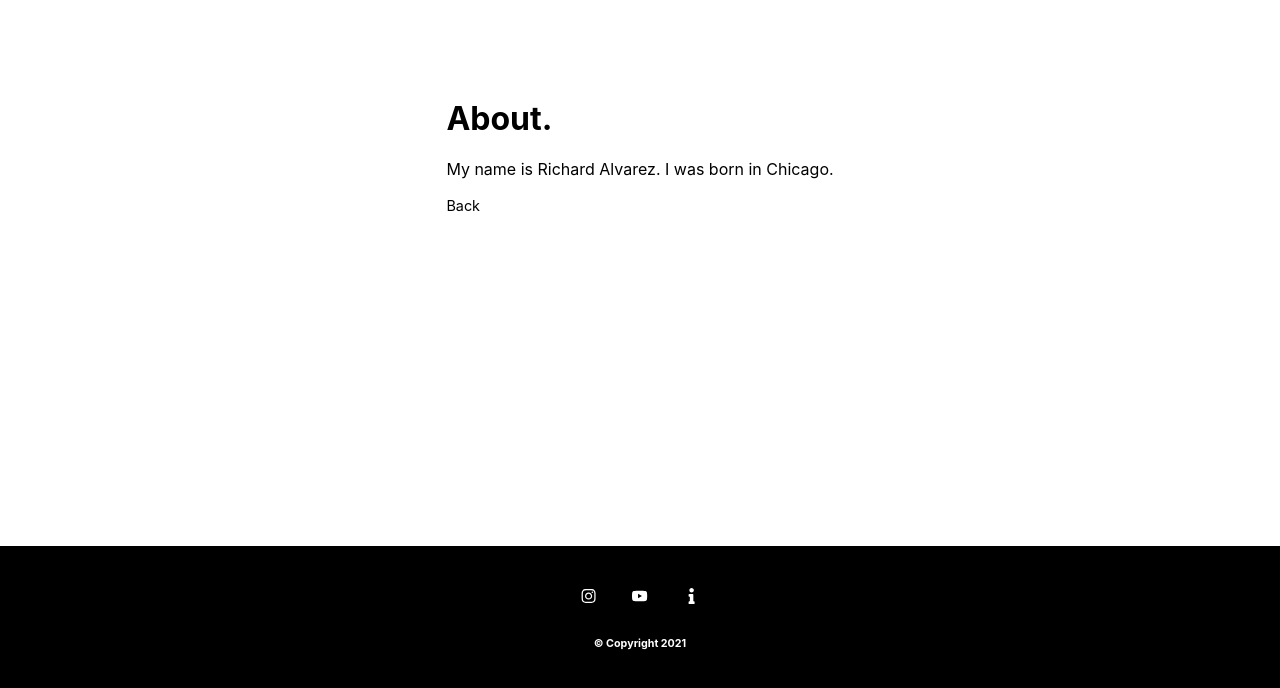
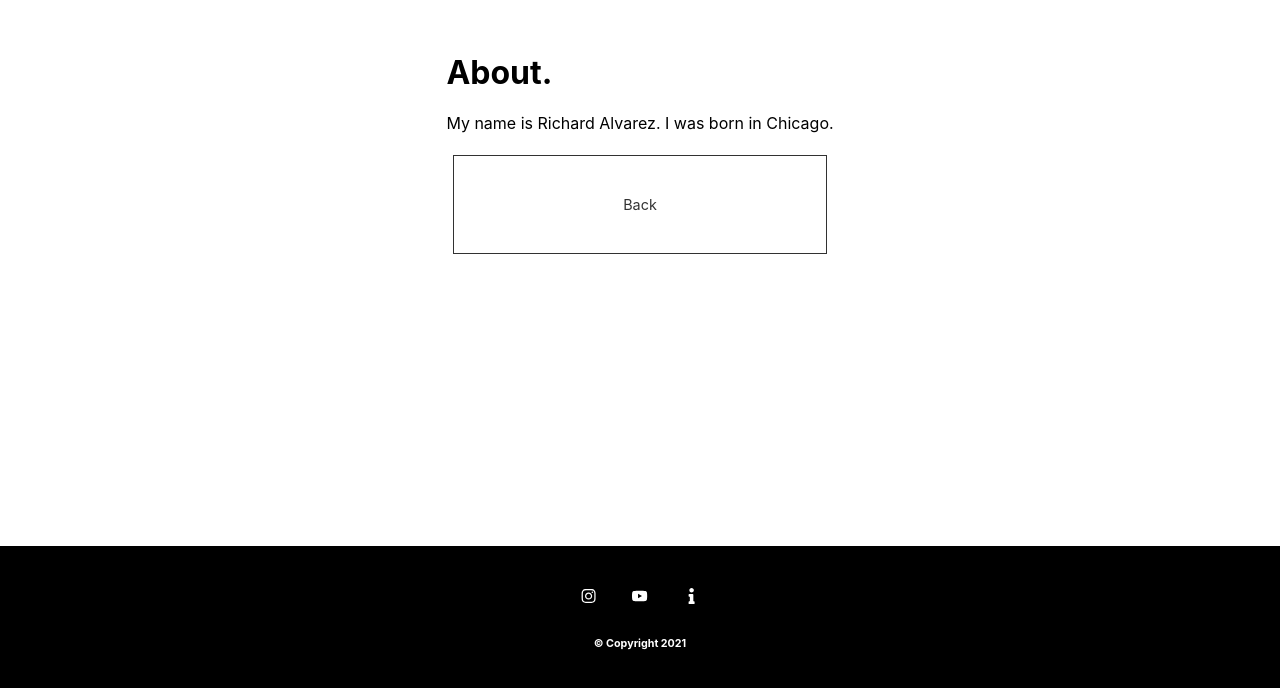
Before and after one commit to raulduk3/raulduke, a Next.js app: page /about in a window 1280 px wide. Shown: the part 254-942 px from the top of the page. Built offline with nearby package versions, Linux system fonts and the light colour scheme.

Commit message:
Fixed about button, simple graphic tweaks

```diff
--- a/pages/about.tsx
+++ b/pages/about.tsx
@@ -13,12 +13,17 @@ const About : NextPage = () => {
                     <p>
                         My name is Richard Alvarez. I was born in Chicago.
                     </p>
-                    <Link href="/" passHref><motion.span
-                        initial={{backgroundColor: 'white', color: 'black'}}
-                        whileTap={{opacity: 1, backgroundColor: 'black', color: 'white'}}
-                        transition={{duration: 0.3}}
-                        whileHover={{opacity: 1, backgroundColor: 'black', color: 'white'}} className='button'>Back</motion.span>
-                    </Link>
+                    <ul>
+                        <Link href="/" passHref>
+                            <motion.li
+                                initial={{backgroundColor: 'white', color: 'black'}}
+                                whileTap={{opacity: 1, backgroundColor: 'black', color: 'white'}}
+                                transition={{duration: 0.3}}
+                                whileHover={{opacity: 1, backgroundColor: 'black', color: 'white'}} className="button">
+                                    Back
+                            </motion.li>
+                        </Link>
+                    </ul>
                 </div>
             </div>
         )
--- a/styles/globals.css
+++ b/styles/globals.css
@@ -72,6 +72,7 @@ a {
 .button
 {
   font-size: 1.8vh;
+  font-style: underline;
 }
 
 
```
Also changed, not shown: pages/index.tsx (+5 -5 lines), 1 other file (tests, documents, lock files or other folders).
